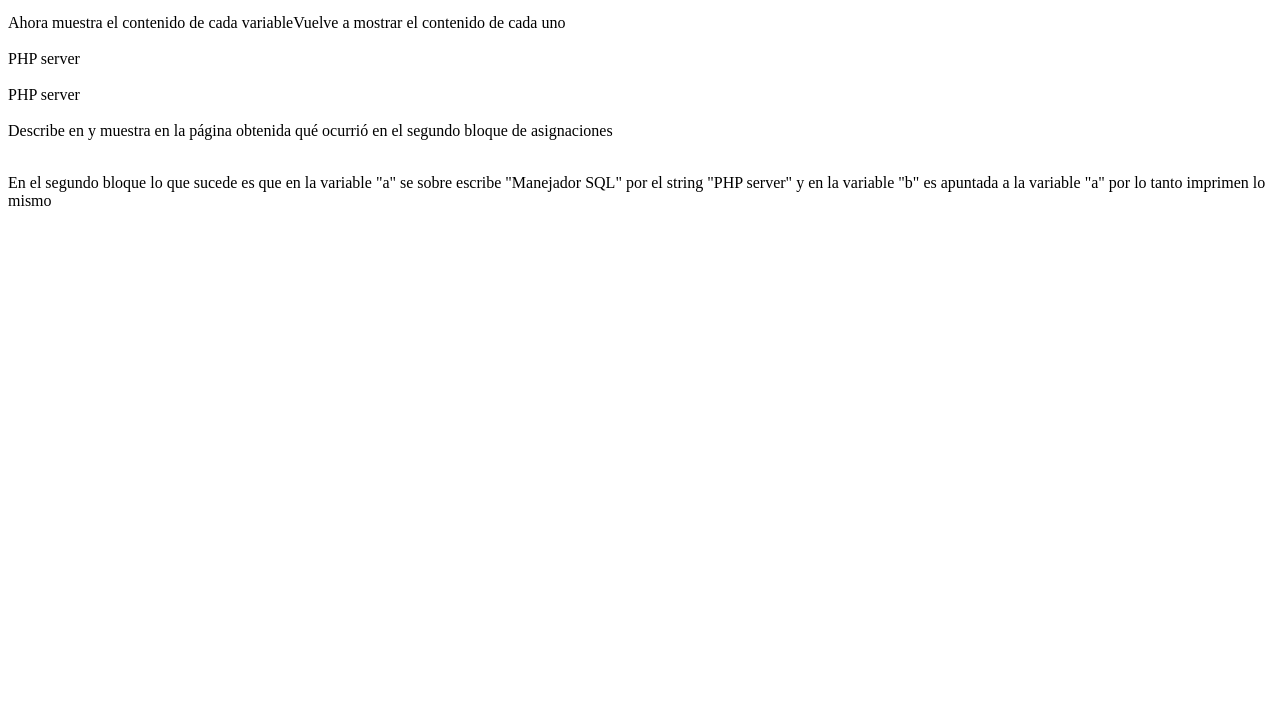
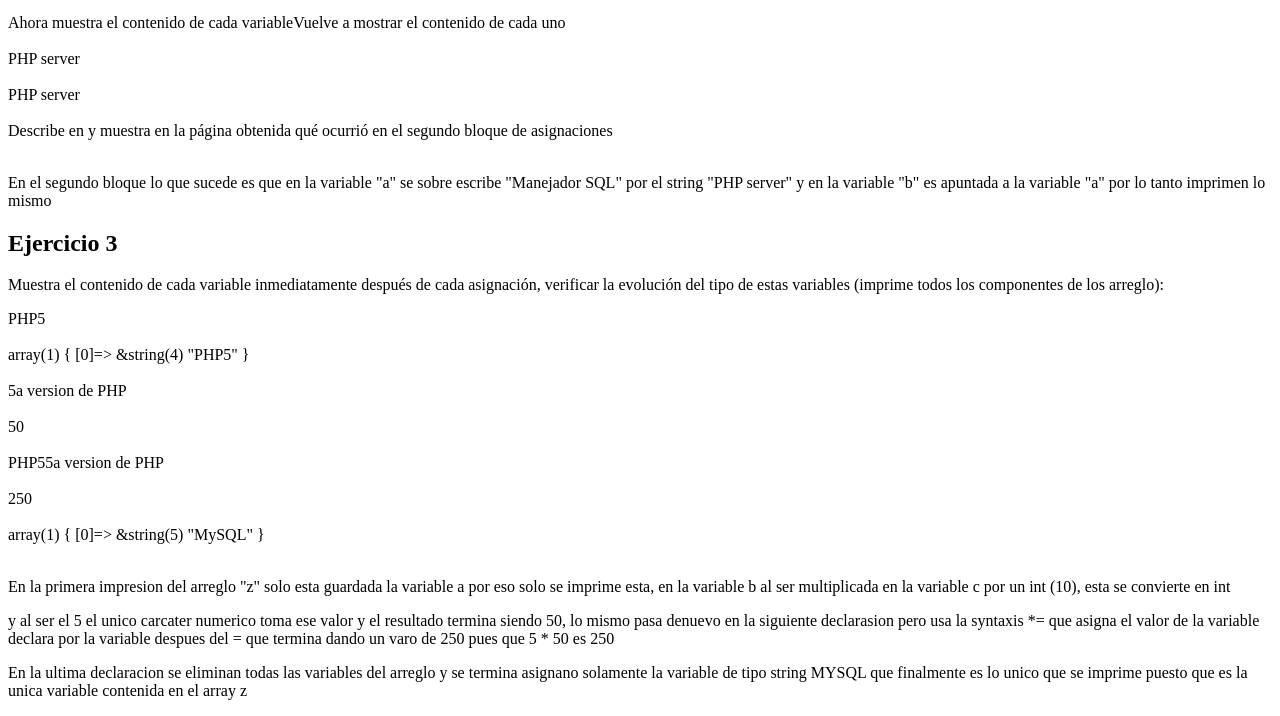
Before and after one commit to oscaarsh02/TecWeb, a PHP site: page / in a window 1280 px wide. Shown: the part 558-1274 px from the top of the page. Before the commit the page ends 764 px from the top, so only its background shows below. Run offline with PHP 8.4, Linux system fonts and the light colour scheme.

Commit message:
ejercicio 3

```diff
--- a/practicas/p03/index.php
+++ b/practicas/p03/index.php
@@ -82,6 +82,37 @@ unset($b);
 unset($c);
 
 ?>
+<h2>Ejercicio 3</h2>
+    <p>Muestra el contenido de cada variable inmediatamente después de cada asignación,
+verificar la evolución del tipo de estas variables (imprime todos los componentes de los
+arreglo):</p>
+
+<?php
+$a = 'PHP5';
+echo $a;
+echo '<br>  </br>';
+$z[] = &$a;
+var_dump ($z);
+echo '<br>  </br>';
+$b = '5a version de PHP';
+echo $b;
+echo '<br>  </br>';
+$c = $b*10;
+echo $c;
+echo '<br>  </br>';
+$a .= $b;
+echo $a;
+echo '<br>  </br>';
+$b *= $c;
+echo $b;
+echo '<br> </br>';
+$z[0] = 'MySQL';
+var_dump ($z);
+echo '<br></br>';
+echo '<p>En la primera impresion del arreglo "z" solo esta guardada la variable a por eso solo se imprime esta, en la variable b al ser multiplicada en la variable c por un int (10), esta se convierte en int </p>';
+echo '<p> y al ser el 5 el unico carcater numerico toma ese valor y el resultado termina siendo 50, lo mismo pasa denuevo en la siguiente declarasion pero usa la syntaxis *= que asigna el valor de la variable declara por la variable  despues del = que termina dando un varo de 250 pues que 5 * 50 es 250</p>';
+echo '<p>En la ultima declaracion se eliminan todas las variables del arreglo y se termina asignano solamente la variable de tipo string MYSQL que finalmente es lo unico que se imprime puesto que es la unica variable contenida en el array z</p>'
+?>
 
 
 
```
